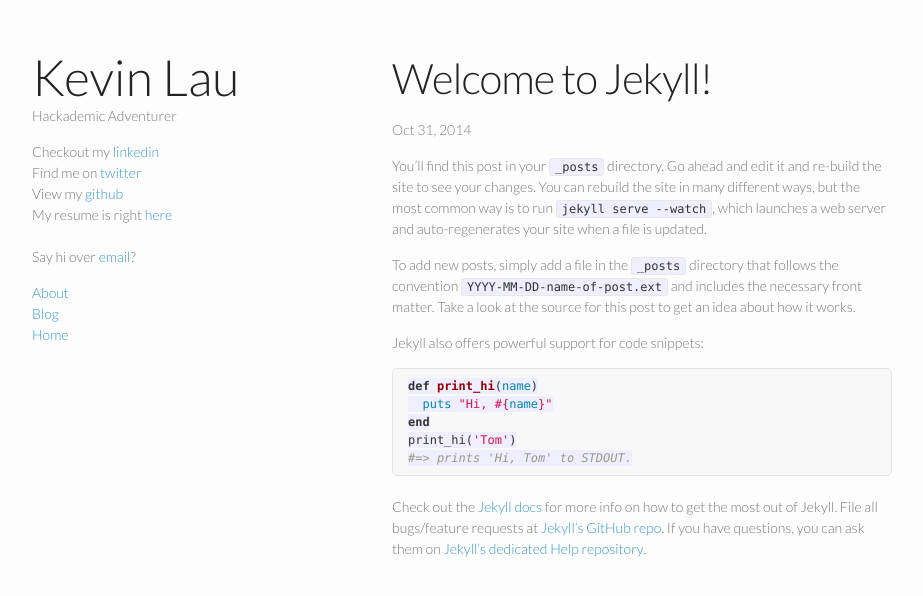
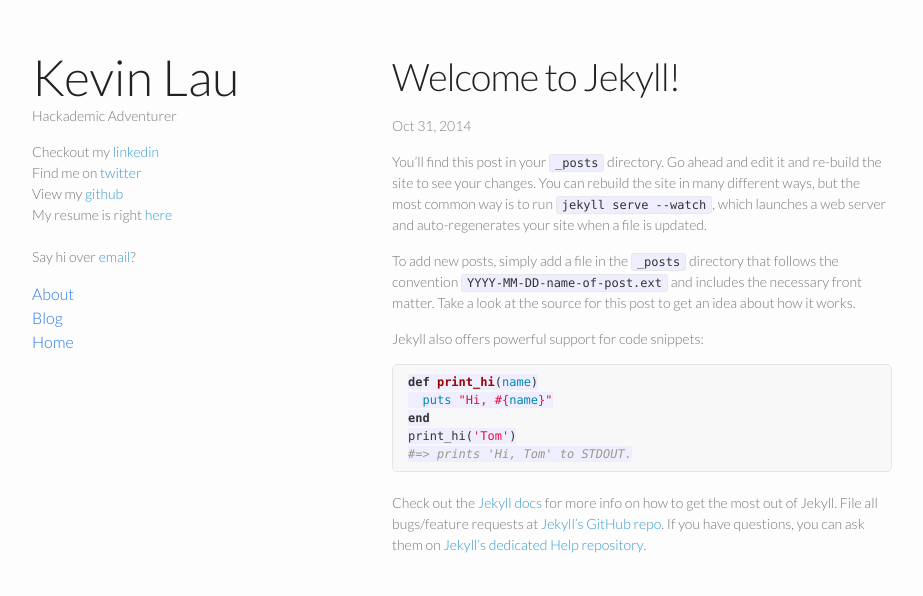
Before and after one commit to thekevlau/kevlau_blog, a Jekyll site: the page built from _posts/2014-10-31-welcome-to-jekyll.markdown, in a window 1280 px wide. Shown: the top 596 px of the page, without its empty margins (178-1101 px from the left). Built offline with Jekyll 4.4.1, drawn with Linux system fonts in a browser that asks for light colours.

Commit message:
formatted side navbar, fixed font size of post title

```diff
--- a/_includes/sidenavbar.html
+++ b/_includes/sidenavbar.html
@@ -13,7 +13,7 @@
 
   {% for page in site.pages %}
     {% if page.title %}
-      <a class="page-link" href="{{ page.url | prepend: site.baseurl }}">{{ page.title }}</a><br>
+      <a class="side-navbar" href="{{ page.url | prepend: site.baseurl }}">{{ page.title }}</a><br>
         {% endif %}
   {% endfor %}
 </p>
--- a/_sass/_layout.scss
+++ b/_sass/_layout.scss
@@ -21,6 +21,11 @@
     &:visited {
         color: $grey-color-dark;
     }
+}
+
+.side-navbar {
+    color:#2a7ae2;
+    font-size: 16px;
 }
 
 .site-nav {
@@ -198,7 +203,7 @@
 }
 
 .post-title {
-    font-size: 42px;
+    font-size: 38px;
     letter-spacing: -1px;
     line-height: 1;
 
```
